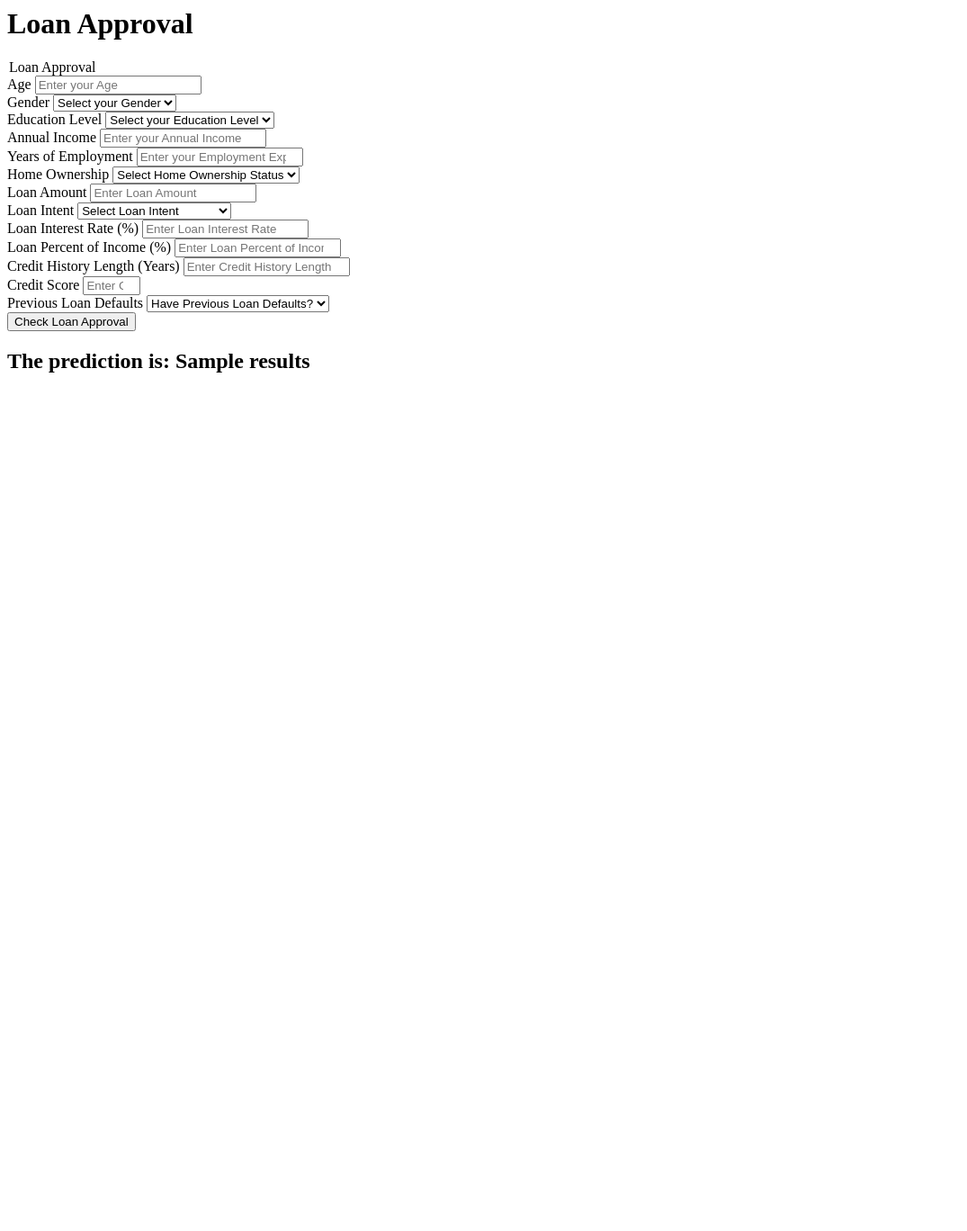
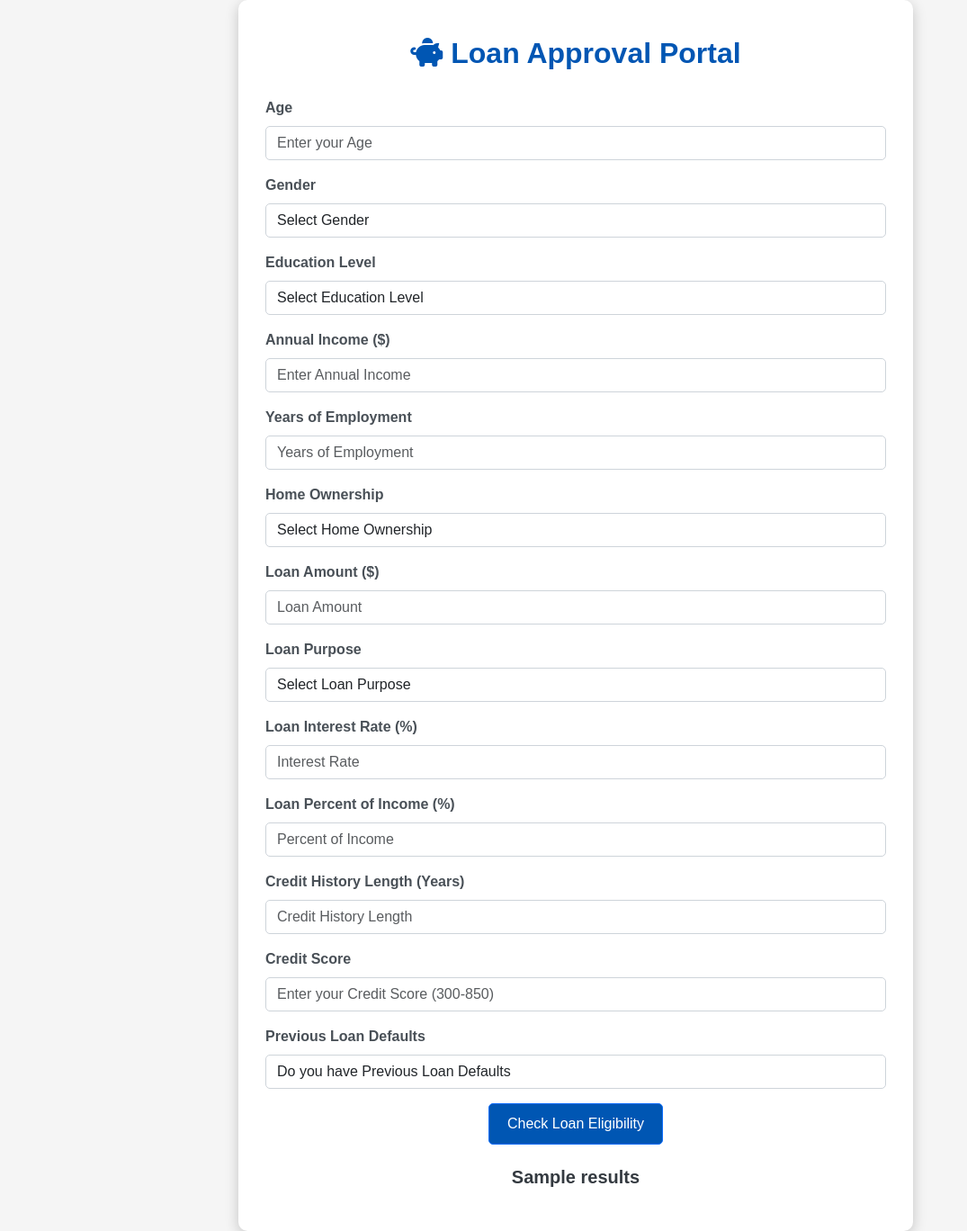
Before and after one commit to dhiabarhoumi/Loanapproval, a Flask app: template templates/home.html in a window 1280 px wide. Shown: the whole page at 90% size, without its empty margins (0-1075 px from the left). Before the commit the page ends 414 px from the top, so only its background shows below. Run offline with Flask 3, Linux system fonts and the light colour scheme; the template is opened without the code that fills it: most values are stand-ins (such as "Sample title", 1, 10 or a date in 2020).

Commit message:
designing of the index and home page

```diff
--- a/src/pipeline/predict_pipeline.py
+++ b/src/pipeline/predict_pipeline.py
@@ -60,7 +60,7 @@ class CustomData:
 
         self.loan_int_rate= loan_int_rate
 
-        self.loan_percent_income=loan_percent_income
+        self.loan_percent_income=loan_percent_income/100
 
         self.cb_person_cred_hist_length= cb_person_cred_hist_length
 
--- a/templates/home.html
+++ b/templates/home.html
@@ -1,10 +1,71 @@
-<html>
+<!DOCTYPE html>
+<html lang="en">
+<head>
+    <meta charset="UTF-8">
+    <meta name="viewport" content="width=device-width, initial-scale=1.0">
+    <title>Loan Approval Checker</title>
+    <link href="https://cdn.jsdelivr.net/npm/bootstrap@5.3.0-alpha3/dist/css/bootstrap.min.css" rel="stylesheet">
+    <link rel="stylesheet" href="https://cdnjs.cloudflare.com/ajax/libs/font-awesome/6.0.0/css/all.min.css">
+    <style>
+        * {
+            margin: 0;
+            padding: 0;
+            box-sizing: border-box;
+        }
+        body {
+            background-color: #f5f5f5;
+            font-family: 'Arial', sans-serif;
+            color: #343a40;
+            display: flex;
+            justify-content: center;
+            align-items: center;
+            flex-direction: column;
+            min-height: 100vh;
+        }
+        .container {
+            background: #ffffff;
+            border-radius: 10px;
+            box-shadow: 0 4px 15px rgba(0, 0, 0, 0.2);
+            max-width: 750px;
+            padding: 40px 30px;
+            width: 100%;
+        }
+        h1 {
+            font-size: 2rem;
+            font-weight: bold;
+            color: #0056b3;
+            text-align: center;
+            margin-bottom: 30px;
+        }
+        .form-label {
+            font-weight: 600;
+            color: #495057;
+        }
+        .form-control {
+            border: 1px solid #ced4da;
+            border-radius: 5px;
+        }
+        .form-control:focus {
+            border-color: #0056b3;
+            box-shadow: 0 0 4px rgba(0, 86, 179, 0.4);
+        }
+        .btn {
+            background-color: #0056b3;
+            color: white;
+            border-radius: 5px;
+            font-size: 1rem;
+            padding: 10px 20px;
+            transition: background-color 0.3s;
+        }
+        .btn:hover {
+            background-color: #004095;
+        }
+    </style>
+</head>
 <body>
-    <div class="login">
-        <h1>Loan Approval</h1>
-
+    <div class="container">
+        <h1><i class="fas fa-piggy-bank"></i> Loan Approval Portal</h1>
         <form action="{{ url_for('predict_datapoint') }}" method="post">
-            <legend>Loan Approval</legend>
             <!-- Age -->
             <div class="mb-3">
                 <label class="form-label">Age</label>
@@ -14,7 +75,7 @@
             <div class="mb-3">
                 <label class="form-label">Gender</label>
                 <select class="form-control" name="person_gender" required>
-                    <option class="placeholder" selected disabled value="">Select your Gender</option>
+                    <option value="" disabled selected>Select Gender</option>
                     <option value="male">Male</option>
                     <option value="female">Female</option>
                 </select>
@@ -23,7 +84,7 @@
             <div class="mb-3">
                 <label class="form-label">Education Level</label>
                 <select class="form-control" name="person_education" required>
-                    <option class="placeholder" selected disabled value="">Select your Education Level</option>
+                    <option value="" disabled selected>Select Education Level</option>
                     <option value="Bachelor">Bachelor</option>
                     <option value="Associate">Associate</option>
                     <option value="High School">High School</option>
@@ -32,77 +93,81 @@
             </div>
             <!-- Income -->
             <div class="mb-3">
-                <label class="form-label">Annual Income</label>
-                <input class="form-control" type="number" name="person_income" placeholder="Enter your Annual Income" required />
+                <label class="form-label">Annual Income ($)</label>
+                <input class="form-control" type="number" name="person_income" placeholder="Enter Annual Income" required />
             </div>
             <!-- Employment Experience -->
             <div class="mb-3">
                 <label class="form-label">Years of Employment</label>
-                <input class="form-control" type="number" name="person_emp_exp" placeholder="Enter your Employment Experience (years)" required min="0" />
+                <input class="form-control" type="number" name="person_emp_exp" placeholder="Years of Employment" required min="0" />
             </div>
             <!-- Home Ownership -->
             <div class="mb-3">
                 <label class="form-label">Home Ownership</label>
                 <select class="form-control" name="person_home_ownership" required>
-                    <option class="placeholder" selected disabled value="">Select Home Ownership Status</option>
-                    <option value="RENT">RENT</option>
-                    <option value="MORTGAGE">MORTGAGE</option>
-                    <option value="OWN">OWN</option>
-                    <option value="OTHER">OTHER</option>
+                    <option value="" disabled selected>Select Home Ownership</option>
+                    <option value="RENT">Rent</option>
+                    <option value="MORTGAGE">Mortgage</option>
+                    <option value="OWN">Own</option>
+                    <option value="OTHER">Other</option>
                 </select>
             </div>
             <!-- Loan Amount -->
             <div class="mb-3">
-                <label class="form-label">Loan Amount</label>
-                <input class="form-control" type="number" name="loan_amnt" placeholder="Enter Loan Amount" required />
+                <label class="form-label">Loan Amount ($)</label>
+                <input class="form-control" type="number" name="loan_amnt" placeholder="Loan Amount" required />
             </div>
             <!-- Loan Intent -->
             <div class="mb-3">
-                <label class="form-label">Loan Intent</label>
+                <label class="form-label">Loan Purpose</label>
                 <select class="form-control" name="loan_intent" required>
-                    <option class="placeholder" selected disabled value="">Select Loan Intent</option>
-                    <option value="EDUCATION">EDUCATION</option>
-                    <option value="MEDICAL">MEDICAL</option>
-                    <option value="VENTURE">VENTURE</option>
-                    <option value="PERSONAL">PERSONAL</option>
-                    <option value="DEBTCONSOLIDATION">DEBT CONSOLIDATION</option>
+                    <option value="" disabled selected>Select Loan Purpose</option>
+                    <option value="EDUCATION">Education</option>
+                    <option value="MEDICAL">Medical</option>
+                    <option value="VENTURE">Venture</option>
+                    <option value="PERSONAL">Personal</option>
+                    <option value="DEBTCONSOLIDATION">Debt Consolidation</option>
                 </select>
             </div>
             <!-- Loan Interest Rate -->
             <div class="mb-3">
                 <label class="form-label">Loan Interest Rate (%)</label>
-                <input class="form-control" type="number" name="loan_int_rate" placeholder="Enter Loan Interest Rate" step="0.01" required />
+                <input class="form-control" type="number" name="loan_int_rate" placeholder="Interest Rate" step="0.01" required />
             </div>
-            <!-- Loan Percent Income -->
+            <!-- Loan Percent of Income -->
             <div class="mb-3">
                 <label class="form-label">Loan Percent of Income (%)</label>
-                <input class="form-control" type="number" name="loan_percent_income" placeholder="Enter Loan Percent of Income" step="0.01" required />
+                <input class="form-control" type="number" name="loan_percent_income" placeholder="Percent of Income" step="0.01" required />
             </div>
             <!-- Credit History Length -->
             <div class="mb-3">
                 <label class="form-label">Credit History Length (Years)</label>
-                <input class="form-control" type="number" name="cb_person_cred_hist_length" placeholder="Enter Credit History Length" required min="0" />
+                <input class="form-control" type="number" name="cb_person_cred_hist_length" placeholder="Credit History Length" required min="0" />
             </div>
             <!-- Credit Score -->
             <div class="mb-3">
                 <label class="form-label">Credit Score</label>
-                <input class="form-control" type="number" name="credit_score" placeholder="Enter Credit Score" required min="300" max="850" />
+                <input class="form-control" type="number" name="credit_score" placeholder="Enter your Credit Score (300-850)" required min="300" max="850" />
             </div>
             <!-- Previous Loan Defaults -->
             <div class="mb-3">
                 <label class="form-label">Previous Loan Defaults</label>
                 <select class="form-control" name="previous_loan_defaults_on_file" required>
-                    <option class="placeholder" selected disabled value="">Have Previous Loan Defaults?</option>
+                    <option value="" disabled selected>Do you have Previous Loan Defaults</option>
                     <option value="Yes">Yes</option>
                     <option value="No">No</option>
                 </select>
             </div>
             <!-- Submit -->
-            <div class="mb-3">
-                <input class="btn btn-primary" type="submit" value="Check Loan Approval" />
+            <div class="text-center">
+                <button class="btn btn-primary" type="submit">Check Loan Eligibility</button>
             </div>
         </form>
-        <h2>The prediction is: {{ results }}</h2>
+        <div class="text-center mt-4">
+            <h5><strong>{{ results }}</strong></h5>
+        </div>
     </div>
 </body>
+
+
 </html>
```
Also changed, not shown: templates/index.html (+79 -2 lines).
